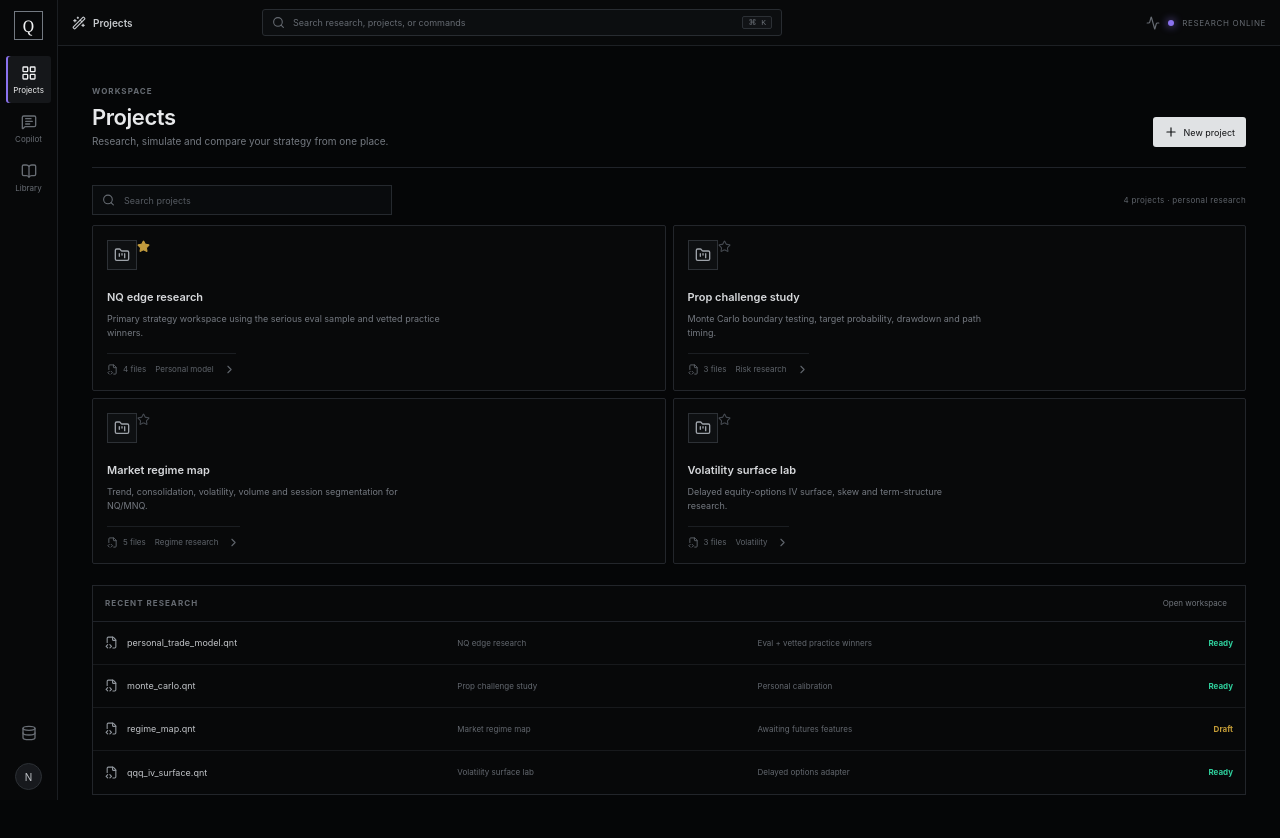
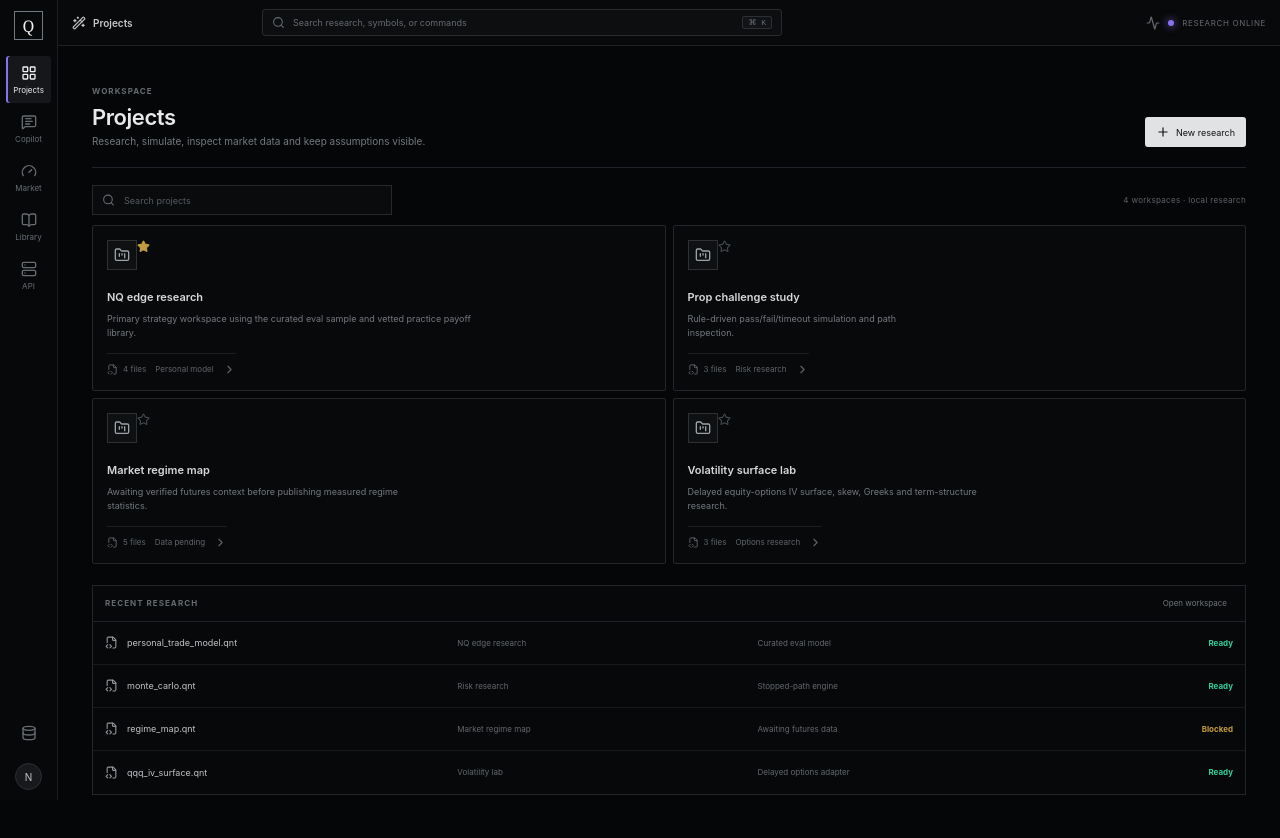
Before and after one commit to nelsonq313-cmyk/quant, a React (Vite) app: page / in a window 1280 px wide. Both pictures are taken after a click on the button "Projects". Shown: the top 838 px of the page. Built offline with nearby package versions, Linux system fonts and the light colour scheme.

Commit message:
Turn QNT shell into command-driven terminal workstation

```diff
--- a/src/ProductShell.jsx
+++ b/src/ProductShell.jsx
@@ -1,118 +1,79 @@
-import React, { useMemo, useState } from 'react';
+import React, { useEffect, useMemo, useState } from 'react';
 import {
-  Activity,
-  BookOpen,
-  ChevronRight,
-  Clock3,
-  Database,
-  FileCode2,
-  Folder,
-  FolderKanban,
-  LayoutGrid,
-  MessageSquareText,
-  Plus,
-  Search,
-  Sparkles,
-  Star,
-  WandSparkles,
+  Activity, BookOpen, ChevronRight, Command, Database, FileCode2, Folder, FolderKanban,
+  Gauge, LayoutGrid, MessageSquareText, Plus, Search, Server, Star, WandSparkles, X,
 } from 'lucide-react';
 import App from './App.jsx';
+import MarketTerminal from './MarketTerminal.jsx';
 
-const projects = [
-  {name:'NQ edge research', desc:'Primary strategy workspace using the serious eval sample and vetted practice winners.', files:4, meta:'Personal model', starred:true},
-  {name:'Prop challenge study', desc:'Monte Carlo boundary testing, target probability, drawdown and path timing.', files:3, meta:'Risk research'},
-  {name:'Market regime map', desc:'Trend, consolidation, volatility, volume and session segmentation for NQ/MNQ.', files:5, meta:'Regime research'},
-  {name:'Volatility surface lab', desc:'Delayed equity-options IV surface, skew and term-structure research.', files:3, meta:'Volatility'},
+const projects=[
+  {name:'NQ edge research',desc:'Primary strategy workspace using the curated eval sample and vetted practice payoff library.',files:4,meta:'Personal model',starred:true},
+  {name:'Prop challenge study',desc:'Rule-driven pass/fail/timeout simulation and path inspection.',files:3,meta:'Risk research'},
+  {name:'Market regime map',desc:'Awaiting verified futures context before publishing measured regime statistics.',files:5,meta:'Data pending'},
+  {name:'Volatility surface lab',desc:'Delayed equity-options IV surface, skew, Greeks and term-structure research.',files:3,meta:'Options research'},
 ];
 
-const templates = [
-  {title:'Monte Carlo risk lab', tag:'RISK', text:'Resample a strategy through thousands of paths, add a loss floor and goal, then inspect tail behavior.'},
-  {title:'Prop challenge simulator', tag:'PROP', text:'Model race-to-boundary probabilities, expected time to target and challenge failure risk.'},
-  {title:'Trend vs consolidation', tag:'REGIMES', text:'Split performance by directional persistence, compression and choppy conditions.'},
-  {title:'Volume + volatility map', tag:'REGIMES', text:'Compare edge quality under low, normal and high volume or realized-volatility environments.'},
-  {title:'Volatility term structure', tag:'VOLATILITY', text:'Inspect ATM IV, skew and term structure across expirations with a surface view.'},
-  {title:'Strategy verdict', tag:'RESEARCH', text:'Summarize expectancy, payoff asymmetry, robustness, drawdown and sample adequacy in one report.'},
+const templates=[
+  {title:'Monte Carlo risk lab',tag:'RISK',text:'Run thousands of stopped-account paths, inspect ruin, drawdown, sensitivity and model uncertainty.'},
+  {title:'Prop challenge simulator',tag:'PROP',text:'Model pass/fail/timeout outcomes against configurable challenge rules and inspect individual paths.'},
+  {title:'Regime join workflow',tag:'REGIMES',text:'Prepare a real timestamp-to-market-data join before computing trend, volatility or session performance.'},
+  {title:'Volatility term structure',tag:'VOLATILITY',text:'Inspect IV surface, smile, skew, Greeks, liquidity and term structure from the connected options provider.'},
+  {title:'Strategy evidence review',tag:'RESEARCH',text:'Review expectancy, payoff asymmetry, uncertainty and data limitations without a fake magic score.'},
 ];
 
-const recents = [
-  ['personal_trade_model.qnt','NQ edge research','Eval + vetted practice winners','Ready'],
-  ['monte_carlo.qnt','Prop challenge study','Personal calibration','Ready'],
-  ['regime_map.qnt','Market regime map','Awaiting futures features','Draft'],
-  ['qqq_iv_surface.qnt','Volatility surface lab','Delayed options adapter','Ready'],
+const recents=[
+  ['personal_trade_model.qnt','NQ edge research','Curated eval model','Ready'],
+  ['monte_carlo.qnt','Risk research','Stopped-path engine','Ready'],
+  ['regime_map.qnt','Market regime map','Awaiting futures data','Blocked'],
+  ['qqq_iv_surface.qnt','Volatility lab','Delayed options adapter','Ready'],
 ];
 
+const commandDefs=[
+  ['MC','Risk & Monte Carlo','Stopped-path Monte Carlo, sensitivity and model audit','research','Risk & Monte Carlo'],
+  ['PROP','Prop Firm','Rule-driven prop simulation','research','Prop Firm'],
+  ['VERDICT','Verdict','Transparent strategy evidence review','research','Verdict'],
+  ['REGIME','Regimes','Market-regime research pipeline','research','Regimes'],
+  ['VOL','Volatility','Interactive 3D IV surface and options analytics','research','Volatility'],
+  ['DATA','Data','Dataset provenance and import workspace','research','Data'],
+  ['MARKET','Market workstation','Quotes, price history, notes and provider health','shell','Market'],
+  ['WORK','Research workspace','Editable quant research workspace + Copilot','research','Workspace'],
+  ['API','API status','Provider configuration and recent request health','shell','API'],
+];
+
+const emitResearch=tab=>window.dispatchEvent(new CustomEvent('qnt:navigate',{detail:{type:'research',tab}}));
+
 function LeftRail({section,setSection}){
-  const items=[
-    ['Projects',LayoutGrid],
-    ['Copilot',MessageSquareText],
-    ['Library',BookOpen],
-  ];
-  return <aside className="qpsRail">
-    <div className="qpsRailBrand">Q</div>
-    <div className="qpsRailNav">{items.map(([name,Icon])=><button key={name} className={section===name?'active':''} onClick={()=>setSection(name)} title={name}><Icon size={16}/><span>{name}</span></button>)}</div>
-    <div className="qpsRailBottom"><button title="Data"><Database size={16}/></button><div className="qpsAvatar">N</div></div>
-  </aside>
+  const items=[['Projects',LayoutGrid],['Copilot',MessageSquareText],['Market',Gauge],['Library',BookOpen],['API',Server]];
+  return <aside className="qpsRail"><div className="qpsRailBrand">Q</div><div className="qpsRailNav">{items.map(([name,Icon])=><button key={name} className={section===name?'active':''} onClick={()=>setSection(name)} title={name}><Icon size={16}/><span>{name}</span></button>)}</div><div className="qpsRailBottom"><button title="Research data" onClick={()=>{setSection('Copilot');emitResearch('Data')}}><Database size={16}/></button><div className="qpsAvatar">N</div></div></aside>
 }
 
 function ProjectsView({openWorkspace}){
-  const [query,setQuery]=useState('');
-  const filtered=useMemo(()=>projects.filter(p=>`${p.name} ${p.desc}`.toLowerCase().includes(query.toLowerCase())),[query]);
-  return <div className="qpsPage qpsProjectsPage">
-    <div className="qpsPageHead">
-      <div><span>WORKSPACE</span><h1>Projects</h1><p>Research, simulate and compare your strategy from one place.</p></div>
-      <button className="qpsPrimary" onClick={openWorkspace}><Plus size={14}/> New project</button>
-    </div>
-
-    <div className="qpsProjectToolbar"><div className="qpsSearch"><Search size={14}/><input value={query} onChange={e=>setQuery(e.target.value)} placeholder="Search projects"/></div><div className="qpsToolbarMeta">{projects.length} projects · personal research</div></div>
-
-    <div className="qpsProjectGrid">{filtered.map((p,i)=><button className="qpsProjectCard" key={p.name} onClick={openWorkspace}>
-      <div className="qpsCardTop"><div className="qpsProjectIcon"><FolderKanban size={16}/></div><Star size={13} className={p.starred?'starred':''}/></div>
-      <div className="qpsProjectText"><b>{p.name}</b><p>{p.desc}</p></div>
-      <div className="qpsCardFoot"><span><FileCode2 size={11}/>{p.files} files</span><span>{p.meta}</span><ChevronRight size={13}/></div>
-    </button>)}</div>
-
-    <section className="qpsRecent">
-      <div className="qpsSectionTitle"><span>RECENT RESEARCH</span><button onClick={openWorkspace}>Open workspace</button></div>
-      {recents.map(([file,project,meta,status])=><button className="qpsRecentRow" key={file} onClick={openWorkspace}><FileCode2 size={13}/><span>{file}</span><small>{project}</small><small>{meta}</small><b className={status==='Draft'?'draft':''}>{status}</b></button>)}
-    </section>
-  </div>
+  const [query,setQuery]=useState('');const filtered=useMemo(()=>projects.filter(p=>`${p.name} ${p.desc}`.toLowerCase().includes(query.toLowerCase())),[query]);
+  return <div className="qpsPage qpsProjectsPage"><div className="qpsPageHead"><div><span>WORKSPACE</span><h1>Projects</h1><p>Research, simulate, inspect market data and keep assumptions visible.</p></div><button className="qpsPrimary" onClick={openWorkspace}><Plus size={14}/> New research</button></div><div className="qpsProjectToolbar"><div className="qpsSearch"><Search size={14}/><input value={query} onChange={e=>setQuery(e.target.value)} placeholder="Search projects"/></div><div className="qpsToolbarMeta">{projects.length} workspaces · local research</div></div><div className="qpsProjectGrid">{filtered.map(p=><button className="qpsProjectCard" key={p.name} onClick={openWorkspace}><div className="qpsCardTop"><div className="qpsProjectIcon"><FolderKanban size={16}/></div><Star size={13} className={p.starred?'starred':''}/></div><div className="qpsProjectText"><b>{p.name}</b><p>{p.desc}</p></div><div className="qpsCardFoot"><span><FileCode2 size={11}/>{p.files} files</span><span>{p.meta}</span><ChevronRight size={13}/></div></button>)}</div><section className="qpsRecent"><div className="qpsSectionTitle"><span>RECENT RESEARCH</span><button onClick={openWorkspace}>Open workspace</button></div>{recents.map(([file,project,meta,status])=><button className="qpsRecentRow" key={file} onClick={openWorkspace}><FileCode2 size={13}/><span>{file}</span><small>{project}</small><small>{meta}</small><b className={status!=='Ready'?'draft':''}>{status}</b></button>)}</section></div>
 }
 
 function LibraryView({openWorkspace}){
-  const [active,setActive]=useState('ALL');
-  const categories=['ALL','RISK','PROP','REGIMES','VOLATILITY','RESEARCH'];
-  const visible=templates.filter(x=>active==='ALL'||x.tag===active);
-  return <div className="qpsPage">
-    <div className="qpsPageHead"><div><span>RESEARCH LIBRARY</span><h1>Research templates</h1><p>Start from a reusable study, then run it against your own data.</p></div></div>
-    <div className="qpsLibraryTabs">{categories.map(x=><button key={x} className={active===x?'active':''} onClick={()=>setActive(x)}>{x}</button>)}</div>
-    <div className="qpsLibraryGrid">{visible.map(x=><article className="qpsLibraryCard" key={x.title}>
-      <div className="qpsLibTop"><small>{x.tag}</small><BookOpen size={14}/></div><h3>{x.title}</h3><p>{x.text}</p>
-      <div className="qpsLibFoot"><span><Star size={11}/> QNT research</span><button onClick={openWorkspace}>Clone <ChevronRight size={12}/></button></div>
-    </article>)}</div>
-  </div>
+  const [active,setActive]=useState('ALL'),categories=['ALL','RISK','PROP','REGIMES','VOLATILITY','RESEARCH'],visible=templates.filter(x=>active==='ALL'||x.tag===active);
+  return <div className="qpsPage"><div className="qpsPageHead"><div><span>RESEARCH LIBRARY</span><h1>Research workflows</h1><p>Reusable starting points that stay honest about what QNT actually executes.</p></div></div><div className="qpsLibraryTabs">{categories.map(x=><button key={x} className={active===x?'active':''} onClick={()=>setActive(x)}>{x}</button>)}</div><div className="qpsLibraryGrid">{visible.map(x=><article className="qpsLibraryCard" key={x.title}><div className="qpsLibTop"><small>{x.tag}</small><BookOpen size={14}/></div><h3>{x.title}</h3><p>{x.text}</p><div className="qpsLibFoot"><span><Star size={11}/> QNT research</span><button onClick={openWorkspace}>Open <ChevronRight size={12}/></button></div></article>)}</div></div>
 }
 
-function CopilotShell(){
-  return <div className="qpsCopilotShell">
-    <div className="qpsWorkspaceStrip"><div><Folder size={13}/> NQ edge research <ChevronRight size={12}/><b>personal_trade_model.qnt</b></div><div><span className="qpsLive"/> personal model loaded</div></div>
-    <App/>
-  </div>
+function ApiView(){
+  const [health,setHealth]=useState(null),[error,setError]=useState('');const load=async()=>{try{const r=await fetch('/api/status');const d=await r.json();setHealth(d);setError('')}catch(e){setError(e.message)}};useEffect(()=>{load()},[]);
+  const rows=[['QNT server',Boolean(health?.server?.ok),health?.server?.now||'—',`${health?.server?.cacheEntries??0} cache entries`],['MarketData.app',Boolean(health?.marketData?.configured),health?.marketData?.lastSuccess||'No successful request yet',health?.marketData?.lastError||health?.marketData?.mode||'—'],['OpenAI',Boolean(health?.openai?.configured),health?.openai?.lastSuccess||'No successful request yet',health?.openai?.lastError||health?.openai?.model||'—']];
+  return <div className="qpsPage"><div className="qpsPageHead"><div><span>TERMINAL HEALTH</span><h1>API & data status</h1><p>Secrets stay server-side. This page reports connection state, recent success/error state and cache usage.</p></div><button className="qpsPrimary" onClick={load}>Refresh</button></div>{error&&<div className="qpsApiError">{error}</div>}<div className="qpsApiTable">{rows.map(([name,ok,last,detail])=><div key={name}><span className={ok?'live':'off'}/><b>{name}</b><em>{ok?'CONNECTED':'NOT CONFIGURED'}</em><small>{last}</small><p>{detail}</p></div>)}</div></div>
+}
+
+function CopilotShell(){return <div className="qpsCopilotShell"><div className="qpsWorkspaceStrip"><div><Folder size={13}/> NQ edge research <ChevronRight size={12}/><b>personal_trade_model.qnt</b></div><div><span className="qpsLive"/> personal model loaded</div></div><App/></div>}
+
+function CommandPalette({open,onClose,setSection}){
+  const [query,setQuery]=useState('');useEffect(()=>{if(open)setQuery('')},[open]);
+  if(!open)return null;const q=query.trim().toUpperCase(),visible=commandDefs.filter(x=>`${x[0]} ${x[1]} ${x[2]}`.toUpperCase().includes(q));
+  const run=item=>{const [code,, ,type,target]=item;if(type==='shell')setSection(target);else{setSection('Copilot');emitResearch(target)};try{const prior=JSON.parse(localStorage.getItem('qnt.recent.commands')||'[]');localStorage.setItem('qnt.recent.commands',JSON.stringify([code,...prior.filter(x=>x!==code)].slice(0,8)))}catch{}onClose()};
+  return <div className="qpsCommandBackdrop" onMouseDown={e=>e.target===e.currentTarget&&onClose()}><div className="qpsCommand"><div className="qpsCommandInput"><Command size={15}/><input autoFocus value={query} onChange={e=>setQuery(e.target.value)} onKeyDown={e=>{if(e.key==='Escape')onClose();if(e.key==='Enter'&&visible[0])run(visible[0])}} placeholder="Type a function: MC, PROP, VOL, MARKET, DATA…"/><kbd>ESC</kbd></div><div className="qpsCommandList">{visible.map(item=><button key={item[0]} onClick={()=>run(item)}><kbd>{item[0]}</kbd><div><b>{item[1]}</b><span>{item[2]}</span></div><ChevronRight size={13}/></button>)}</div><div className="qpsCommandFoot">QNT command layer · navigation + research functions · market commands use connected data only</div></div></div>
 }
 
 export default function ProductShell(){
-  const [section,setSection]=useState('Copilot');
-  const openWorkspace=()=>setSection('Copilot');
-  return <div className="productShell">
-    <LeftRail section={section} setSection={setSection}/>
-    <div className="qpsMain">
-      <header className="qpsTopbar">
-        <div className="qpsTopTitle"><WandSparkles size={14}/><span>{section==='Copilot'?'QNT Copilot':section}</span></div>
-        <div className="qpsTopSearch"><Search size={13}/><span>Search research, projects, or commands</span><kbd>⌘ K</kbd></div>
-        <div className="qpsActions"><Activity size={14}/><span className="qpsLive"/> RESEARCH ONLINE</div>
-      </header>
-      {section==='Projects'&&<ProjectsView openWorkspace={openWorkspace}/>}
-      {section==='Copilot'&&<CopilotShell/>}
-      {section==='Library'&&<LibraryView openWorkspace={openWorkspace}/>}
-    </div>
-  </div>
+  const [section,setSection]=useState('Copilot'),[commandOpen,setCommandOpen]=useState(false);const openWorkspace=()=>{setSection('Copilot');emitResearch('Workspace')};
+  useEffect(()=>{const key=e=>{if((e.metaKey||e.ctrlKey)&&e.key.toLowerCase()==='k'){e.preventDefault();setCommandOpen(true)}if(e.key==='Escape')setCommandOpen(false)};window.addEventListener('keydown',key);return()=>window.removeEventListener('keydown',key)},[]);
+  return <div className="productShell"><LeftRail section={section} setSection={setSection}/><div className="qpsMain"><header className="qpsTopbar"><div className="qpsTopTitle"><WandSparkles size={14}/><span>{section==='Copilot'?'QNT Copilot':section}</span></div><button className="qpsTopSearch qpsTopSearchButton" onClick={()=>setCommandOpen(true)}><Search size={13}/><span>Search research, symbols, or commands</span><kbd>⌘ K</kbd></button><div className="qpsActions"><Activity size={14}/><span className="qpsLive"/> RESEARCH ONLINE</div></header>{section==='Projects'&&<ProjectsView openWorkspace={openWorkspace}/>} {section==='Copilot'&&<CopilotShell/>}{section==='Market'&&<MarketTerminal/>}{section==='Library'&&<LibraryView openWorkspace={openWorkspace}/>} {section==='API'&&<ApiView/>}</div><CommandPalette open={commandOpen} onClose={()=>setCommandOpen(false)} setSection={setSection}/></div>
 }
```
